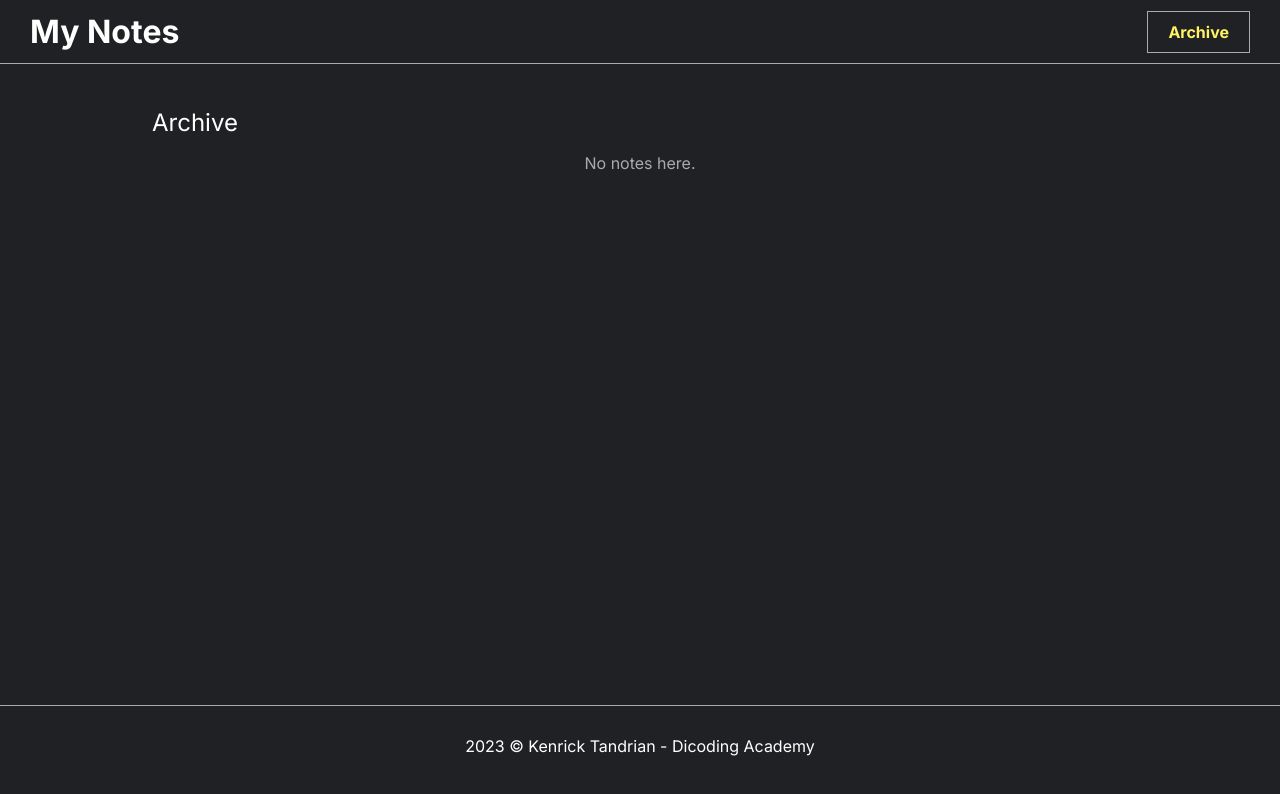
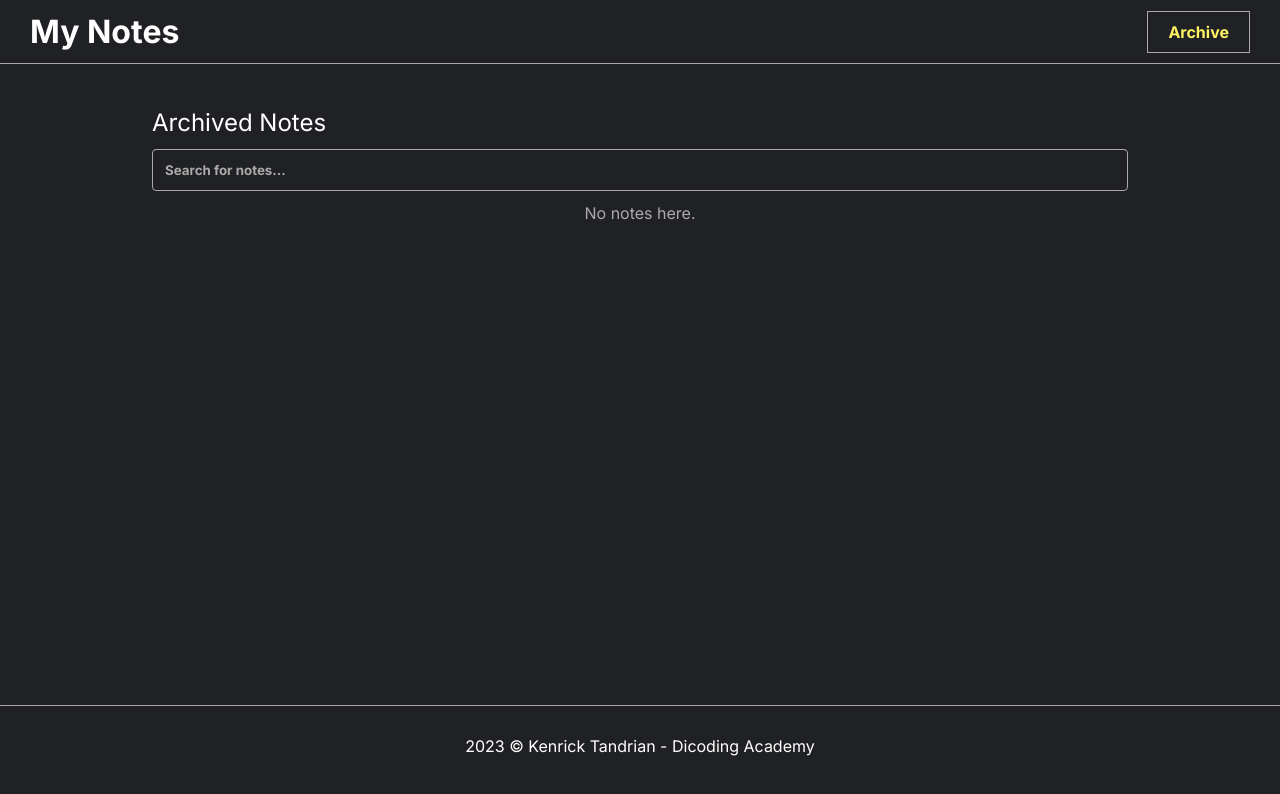
Before and after one commit to KenTandrian/notes-app-react-v2, a React (Vite) app: page /archive in a window 1280 px wide. Shown: the top 794 px of the page. Built offline with nearby package versions, Linux system fonts and the light colour scheme.

Commit message:
feat(ui): add title and search bar to notes list

```diff
--- a/src/components/ArchivePage.jsx
+++ b/src/components/ArchivePage.jsx
@@ -3,13 +3,11 @@ import NotesList from "./NotesList";
 
 export default function ArchivePage({ notes, onArchive, onDelete }) {
   return (
-    <>
-      <h2>Archive</h2>
-      <NotesList
-        notesList={notes.filter((note) => note.archived === true)}
-        onDelete={onDelete}
-        onArchive={onArchive}
-      />
-    </>
+    <NotesList
+      notesList={notes.filter((note) => note.archived === true)}
+      onDelete={onDelete}
+      onArchive={onArchive}
+      title="Archived Notes"
+    />
   );
 }
--- a/src/components/HomePage.jsx
+++ b/src/components/HomePage.jsx
@@ -10,11 +10,11 @@ export default function HomePage({ notes, onArchive, onDelete }) {
           Add new note
         </button>
       </a>
-      <h2>Active Notes</h2>
       <NotesList
         notesList={notes.filter((note) => note.archived === false)}
         onDelete={onDelete}
         onArchive={onArchive}
+        title="Active Notes"
       />
     </>
   );
--- a/src/components/NotesList.jsx
+++ b/src/components/NotesList.jsx
@@ -1,8 +1,13 @@
 import React from "react";
 import NoteItem from "./NoteItem";
+import SearchBar from "./HeaderSearch";
 
-export default function NotesList({ notesList, onDelete, onArchive }) {
-  return notesList.length !== 0 ? (
+export default function NotesList({ notesList, onDelete, onArchive, title }) {
+  return (
+    <>
+      <h2 style={{ marginBottom: 0 }}>{title}</h2>
+      <SearchBar />
+      {notesList.length !== 0 ? (
         <div className="notes-list">
           {notesList.map((item) => (
             <NoteItem
@@ -15,5 +20,7 @@ export default function NotesList({ notesList, onDelete, onArchive }) {
         </div>
       ) : (
         <p className="notes-list__empty-message">No notes here.</p>
+      )}
+    </>
   );
 }
--- a/src/styles/style.css
+++ b/src/styles/style.css
@@ -197,6 +197,10 @@ textarea::placeholder {
   color: #b00020;
 }
 
+.note-search input {
+  width: 100%;
+}
+
 .notes-app__footer {
   border-top: 1px solid #aaa;
   margin-top: 50px;
```
Lines whose indentation alone changed are shown as unchanged.
